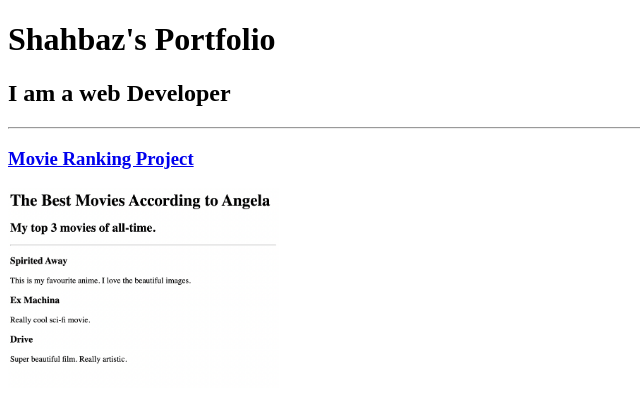
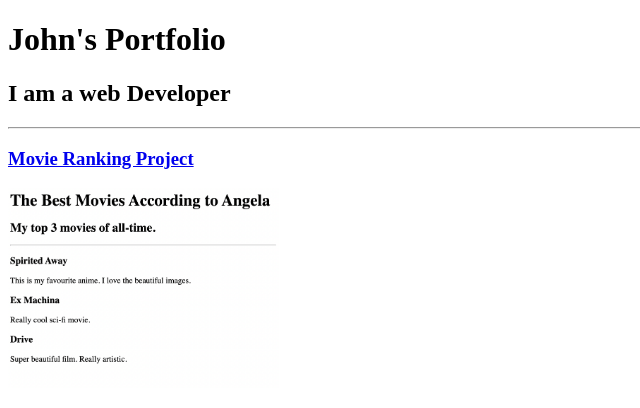
Before and after one commit to shahbaz-rizvi/html-portfolio, a plain HTML site: page index.html in a window 1280 px wide. Shown: the top 408 px of the page, without its empty margins (0-640 px from the left). Drawn offline with Linux system fonts and the light colour scheme.

Commit message:
Update index.html

```diff
--- a/index.html
+++ b/index.html
@@ -7,7 +7,7 @@
     <title>Document</title>
 </head>
 <body>
-    <h1>Shahbaz's Portfolio</h1>
+    <h1>John's Portfolio</h1>
     <h2>I am a web Developer</h2>
     <hr>
     <h3><a href="./public/movie-ranking.html">Movie Ranking Project</a></h3>
```
